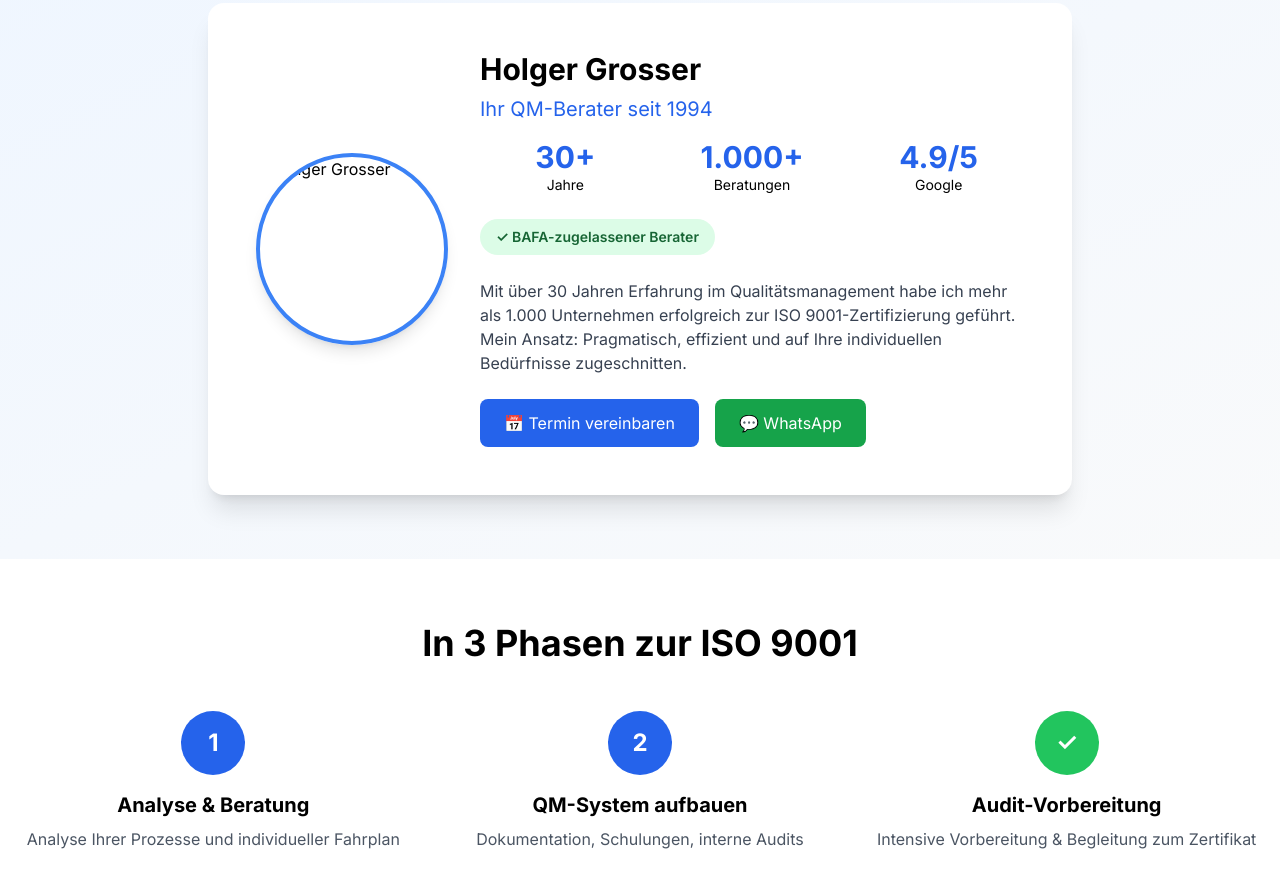
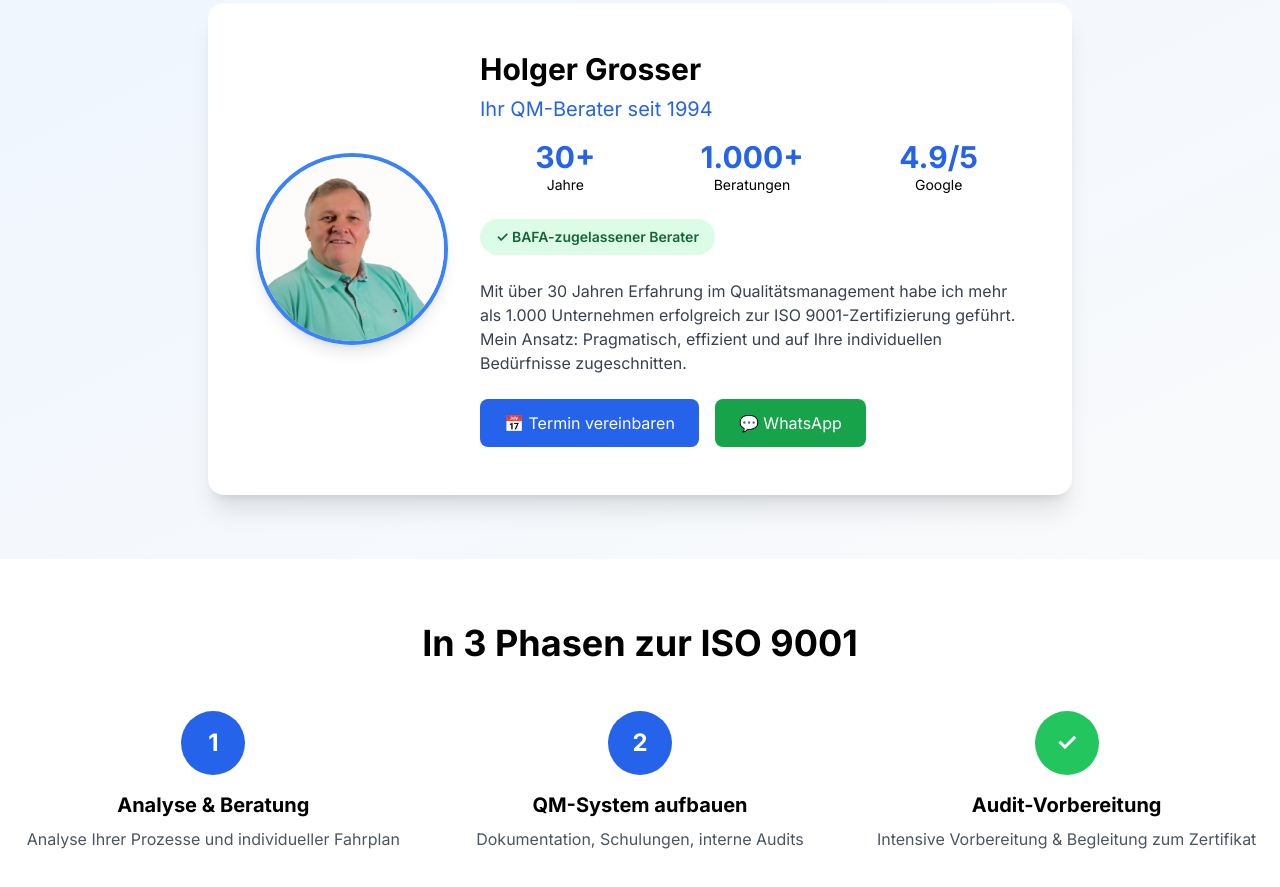
Before and after one commit to holgergrosser-hub/qmberater-landingpages, a plain HTML site: page public/dienstleistung.html in a window 1280 px wide. Shown: the part 2054-2941 px from the top of the page. Drawn offline with nearby package versions, Linux system fonts and the light colour scheme; the site is published under a folder, as on GitHub Pages, so addresses that start at the root find nothing.

Commit message:
Fix image source path for Holger Grosser

```diff
--- a/public/dienstleistung.html
+++ b/public/dienstleistung.html
@@ -228,7 +228,7 @@
         <div class="max-w-4xl mx-auto px-4">
             <div class="bg-white rounded-2xl shadow-xl p-12">
                 <div class="flex flex-col md:flex-row items-center gap-8">
-                    <img src="/images/holger-grosser.jpg" alt="Holger Grosser" class="w-48 h-48 rounded-full object-cover border-4 border-blue-500 shadow-lg">
+                    <img src="images/holger-grosser.jpg" alt="Holger Grosser" class="w-48 h-48 rounded-full object-cover border-4 border-blue-500 shadow-lg">
                     <div class="flex-1">
                         <h2 class="text-3xl font-bold mb-2">Holger Grosser</h2>
                         <p class="text-xl text-blue-600 mb-4">Ihr QM-Berater seit 1994</p>
```
